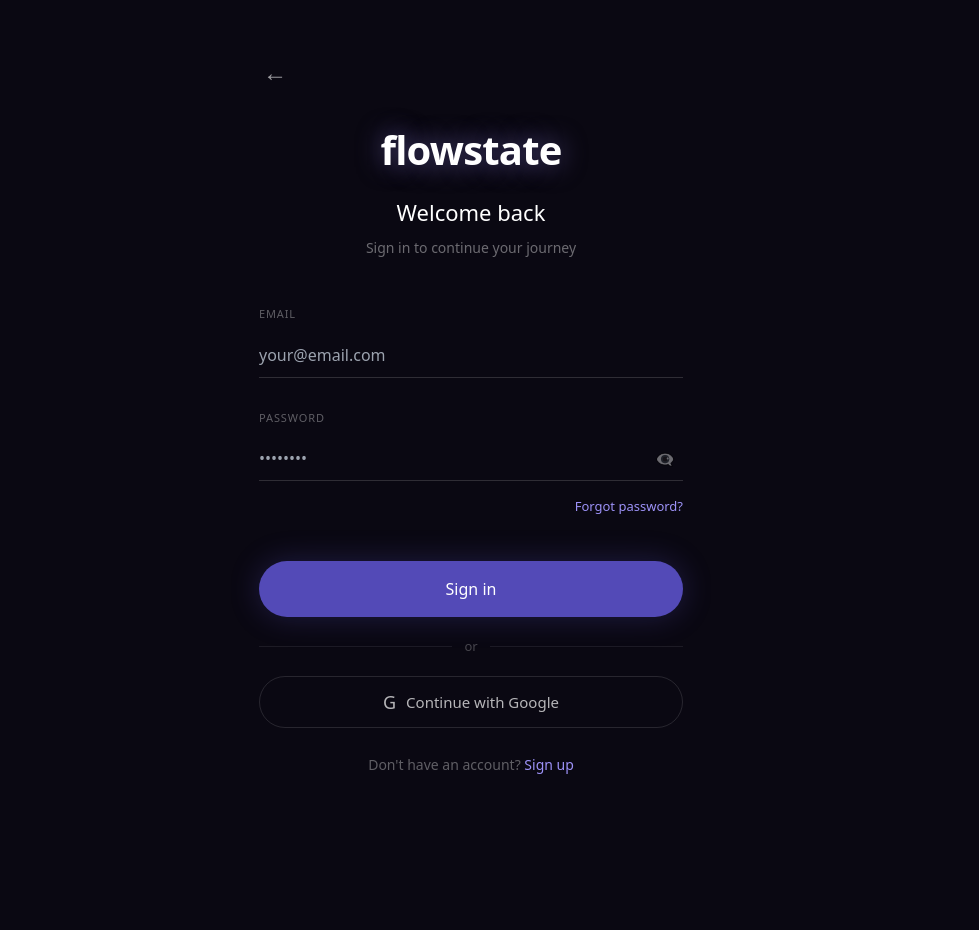
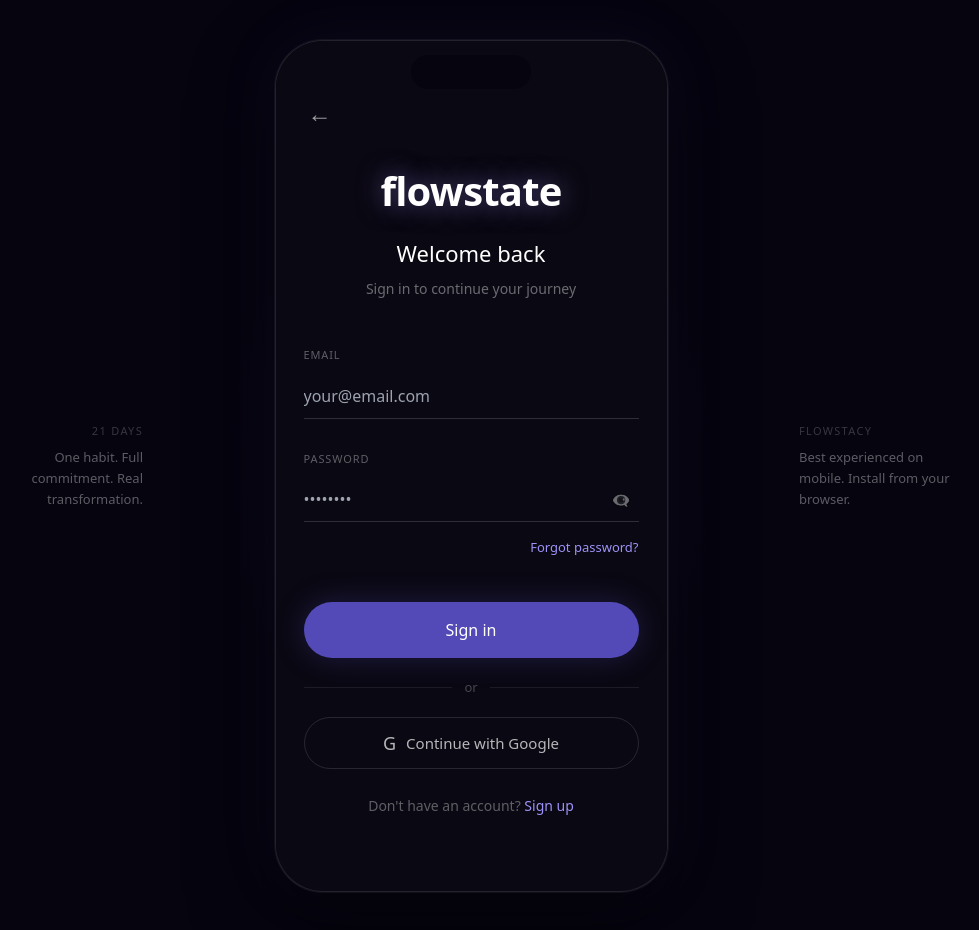
Before and after one commit to Rohitreddy1999/flowstacy, a React (Vite) app: page /login in a window 1280 px wide. Shown: the whole page, without its empty margins (169-1148 px from the left). Before the commit the page ends 816 px from the top, so only its background shows below. Built offline with nearby package versions, Linux system fonts and the light colour scheme; no server answers.

Commit message:
feat: add desktop phone frame wrapper to app

```diff
--- a/src/App.jsx
+++ b/src/App.jsx
@@ -20,6 +20,7 @@ import Login from './pages/Login'
 import Signup from './pages/Signup'
 import Settings from './pages/Settings'
 import ProtectedRoute from './components/ProtectedRoute'
+import PhoneFrame from './components/PhoneFrame'
 
 function AppRoutes() {
   const location = useLocation()
@@ -53,10 +54,10 @@ function AppRoutes() {
 
 function App() {
   return (
-    <>
+    <PhoneFrame>
       <InstallPrompt />
       <AppRoutes />
-    </>
+    </PhoneFrame>
   )
 }
 
--- /dev/null
+++ b/src/components/PhoneFrame.jsx
@@ -0,0 +1,135 @@
+import { useEffect, useState } from 'react'
+
+export default function PhoneFrame({ children }) {
+  const [isDesktop, setIsDesktop] = useState(
+    window.innerWidth > 480
+  )
+
+  useEffect(() => {
+    const handleResize = () => {
+      setIsDesktop(window.innerWidth > 480)
+    }
+    window.addEventListener('resize', handleResize)
+    return () => window.removeEventListener('resize', handleResize)
+  }, [])
+
+  if (!isDesktop) return children
+
+  return (
+    <div style={{
+      minHeight: '100vh',
+      background: '#06040F',
+      display: 'flex',
+      alignItems: 'center',
+      justifyContent: 'center',
+      padding: '40px 0',
+    }}>
+      {/* Ambient glow behind phone */}
+      <div style={{
+        position: 'absolute',
+        width: '500px',
+        height: '700px',
+        background: 'radial-gradient(ellipse at center, rgba(83,74,183,0.12) 0%, transparent 70%)',
+        pointerEvents: 'none',
+        borderRadius: '50%',
+      }} />
+
+      {/* Phone frame */}
+      <div style={{
+        position: 'relative',
+        width: '393px',
+        minHeight: '852px',
+        background: '#0A0812',
+        borderRadius: '48px',
+        border: '1px solid rgba(255,255,255,0.1)',
+        boxShadow: `
+          0 0 0 1px rgba(255,255,255,0.05),
+          0 30px 80px rgba(0,0,0,0.6),
+          0 0 60px rgba(83,74,183,0.1)
+        `,
+        overflow: 'hidden',
+        display: 'flex',
+        flexDirection: 'column',
+      }}>
+        {/* Notch */}
+        <div style={{
+          position: 'absolute',
+          top: '14px',
+          left: '50%',
+          transform: 'translateX(-50%)',
+          width: '120px',
+          height: '34px',
+          background: '#06040F',
+          borderRadius: '20px',
+          zIndex: 100,
+        }} />
+
+        {/* App content */}
+        <div style={{
+          flex: 1,
+          overflowY: 'auto',
+          overflowX: 'hidden',
+          paddingTop: '0px',
+          scrollbarWidth: 'none',
+          msOverflowStyle: 'none',
+        }}>
+          {children}
+        </div>
+      </div>
+
+      {/* Side text -- left */}
+      <div style={{
+        position: 'absolute',
+        left: 'calc(50% - 280px)',
+        transform: 'translateX(-100%)',
+        textAlign: 'right',
+        paddingRight: '48px',
+      }}>
+        <p style={{
+          fontSize: '11px',
+          color: 'rgba(255,255,255,0.2)',
+          letterSpacing: '0.12em',
+          textTransform: 'uppercase',
+          marginBottom: '8px',
+        }}>
+          21 days
+        </p>
+        <p style={{
+          fontSize: '13px',
+          color: 'rgba(255,255,255,0.35)',
+          lineHeight: 1.6,
+          maxWidth: '160px',
+        }}>
+          One habit. Full commitment. Real transformation.
+        </p>
+      </div>
+
+      {/* Side text -- right */}
+      <div style={{
+        position: 'absolute',
+        right: 'calc(50% - 280px)',
+        transform: 'translateX(100%)',
+        textAlign: 'left',
+        paddingLeft: '48px',
+      }}>
+        <p style={{
+          fontSize: '11px',
+          color: 'rgba(255,255,255,0.2)',
+          letterSpacing: '0.12em',
+          textTransform: 'uppercase',
+          marginBottom: '8px',
+        }}>
+          flowstacy
+        </p>
+        <p style={{
+          fontSize: '13px',
+          color: 'rgba(255,255,255,0.35)',
+          lineHeight: 1.6,
+          maxWidth: '160px',
+        }}>
+          Best experienced on mobile. Install from your browser.
+        </p>
+      </div>
+    </div>
+  )
+}
```
